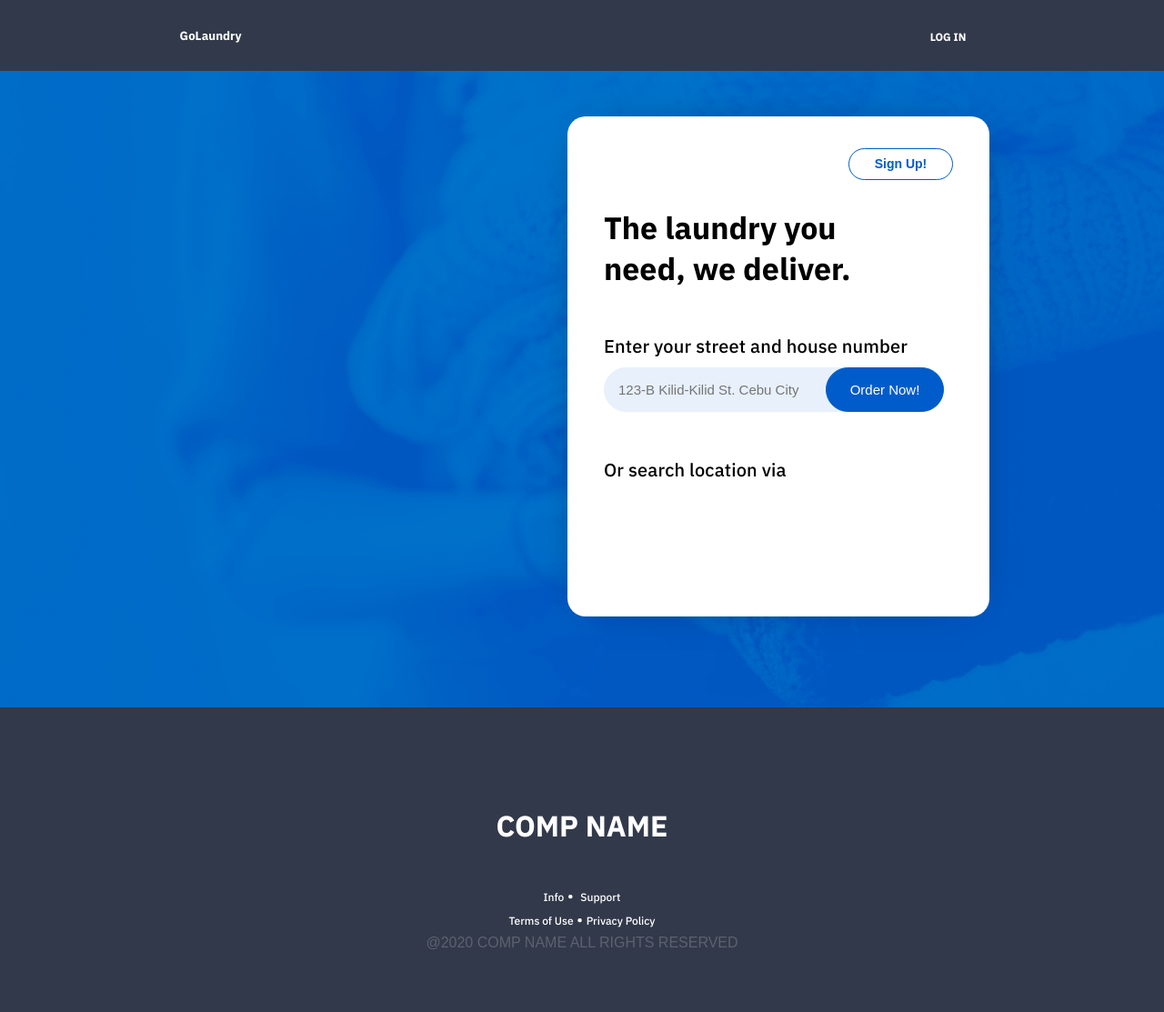
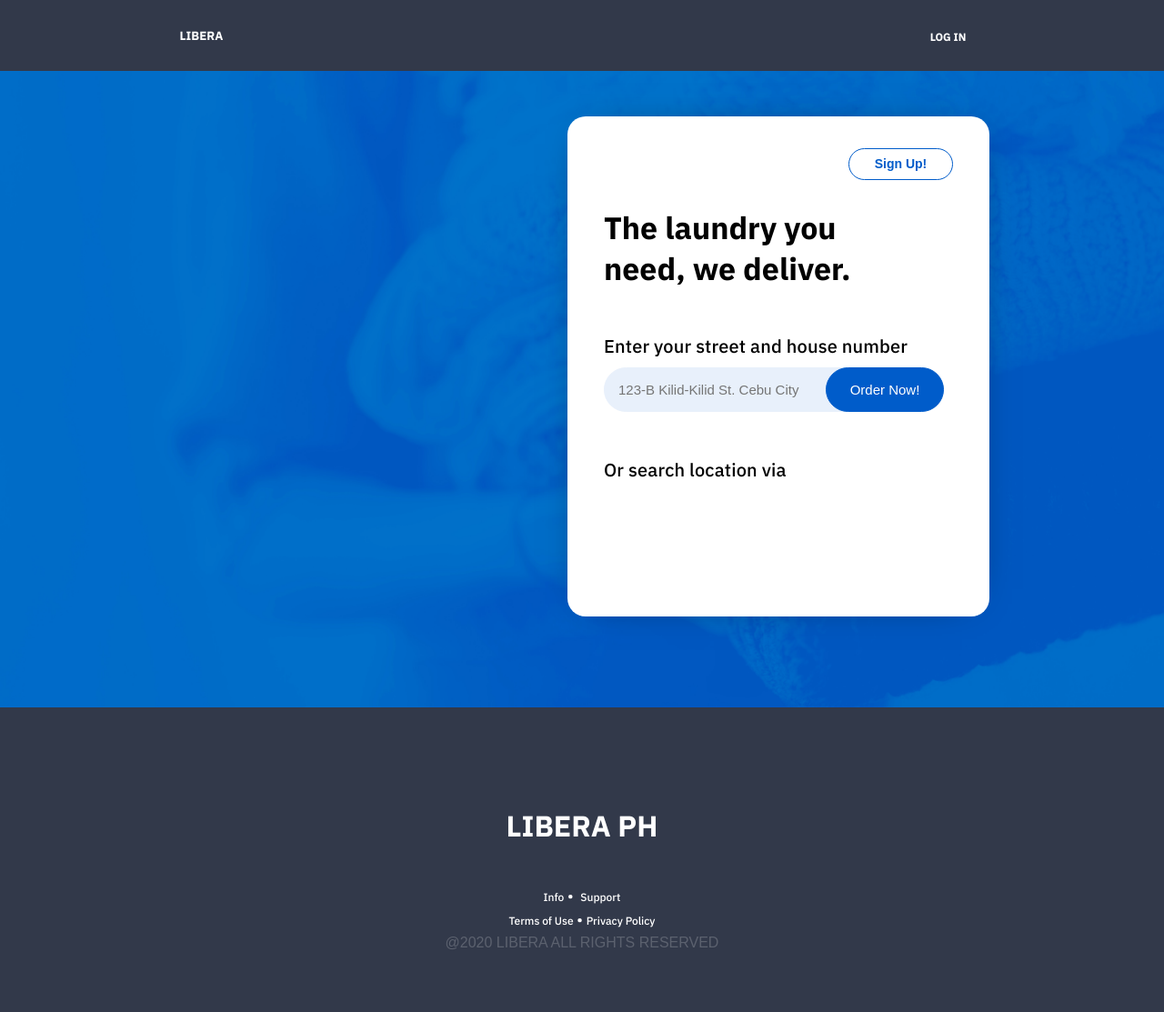
Before and after one commit to teddzyb/libera, a PHP site: page /indexWithPHP.php in a window 1280 px wide. Shown: the whole page at 91% size. Run offline with PHP 8.4, Linux system fonts and the light colour scheme; some libraries are stand-ins or nearby versions.

Commit message:
Update indexWithPHP.php

```diff
--- a/indexWithPHP.php
+++ b/indexWithPHP.php
@@ -1,11 +1,11 @@
 <!DOCTYPE html>
 <html>
   <head>
-    <meta property="og:title" content="" />
+    <meta property="og:title" content="Libera PH" />
     <meta property="og:description" content="" />
     <meta property="og:image" content="" />
     <meta name="viewport" content="width=device-width, initial-scale=1">
-    <title></title>
+    <title>Libera PH</title>
     <link rel="stylesheet" href="https://fonts.googleapis.com/icon?family=Material+Icons">
     <link rel="stylesheet" href="index.css" type="text/css">
     <link rel="icon" href="favicon.ico">
@@ -16,7 +16,7 @@
   <body>
     <!-- HEADER -->
     <header>
-      <div class="logo"><h5>GoLaundry</h5></div>
+      <div class="logo"><h5>LIBERA</h5></div>
       <nav>
         <ul class="navigation">
           <li><a href="#"><b>Log In</b></a></li>
@@ -63,11 +63,11 @@
 
   <footer>
     <div class="footmain">
-      <h5 id="foot_logo">COMP NAME</h5>
+      <h5 id="foot_logo">LIBERA PH</h5>
       <a href="#">Info</a>&nbsp•&nbsp
       <a href="#">Support</a><br>
       <a href="#">Terms of Use</a>&nbsp•&nbsp<a href="#">Privacy Policy</a>
-      <div class="reserve">@2020 COMP NAME ALL RIGHTS RESERVED</div>
+      <div class="reserve">@2020 LIBERA ALL RIGHTS RESERVED</div>
     </div>
   </footer>
 
```
